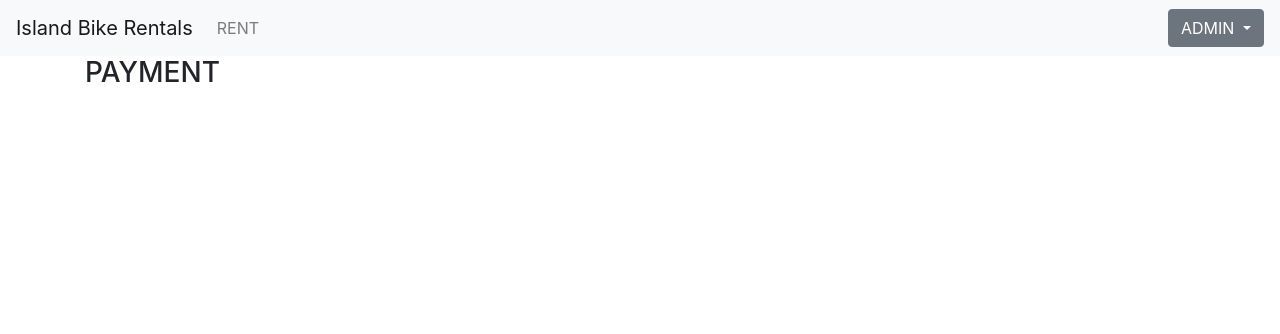
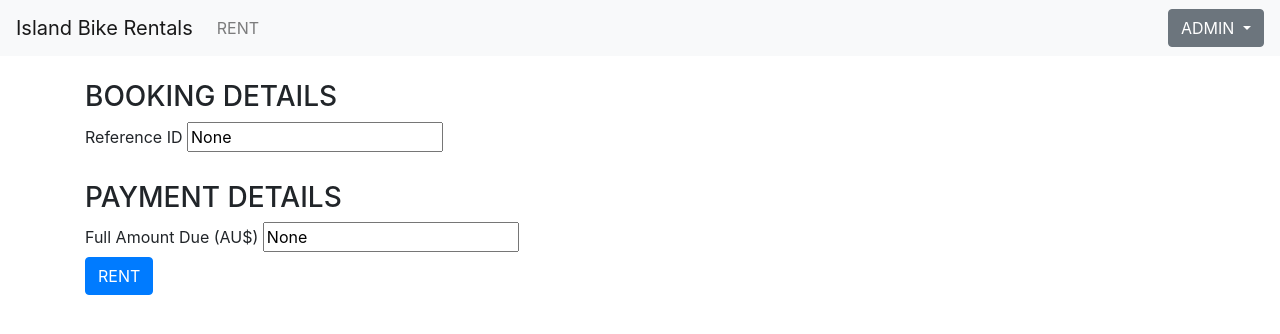
Before and after one commit to rheal3/IslandBikeRentals, a Flask app: page /rent/payment in a window 1280 px wide. Shown: the top 334 px of the page. Run offline with Flask 2, Linux system fonts and the light colour scheme; some libraries are stand-ins or nearby versions.

Commit message:
eod - partially finished payment form

```diff
--- a/src/controllers/rent_controller.py
+++ b/src/controllers/rent_controller.py
@@ -9,64 +9,76 @@
 
 # redirect from "/rent" to "/rent/payment" to "/rent/success"
 
-@rent.route("/", methods=["POST"])
+def total_due(rt, ct):
+    time = int(rt[:2]) - int(ct[:2])
+    print(time)
+    if time == 1:
+        return "20.00"
+    elif time == 2:
+        return "30.00"
+    elif time == 3:
+        return "40.00"
+    else:
+        return "70.00"
+
+
+
+@rent.route("/", methods=["POST", "GET"])
 def booking_create():
     """
     Create a new booking.
     """
-    first_name = request.form.get("first_name")
-    last_name = request.form.get("last_name")
-    num_participants = request.form.get("num_participants")
-    month = request.form.get("month")
-    print(month)
-    day = request.form.get("day")
-    print(day)
-    year = request.form.get("year")
-    print(year)
-    collection_time = request.form.get("collection_time")
-    return_time = request.form.get("return_time")
-    email = request.form.get("email")
-    phone = request.form.get("phone")
+    if request.method == "POST":
+        first_name = request.form.get("first_name")
+        last_name = request.form.get("last_name")
+        num_participants = request.form.get("num_participants")
+        month = request.form.get("month")
+        day = request.form.get("day")
+        year = request.form.get("year")
+        collection_time = request.form.get("collection_time")
+        return_time = request.form.get("return_time")
+        email = request.form.get("email")
+        phone = request.form.get("phone")
 
-    # booking_fields = booking_schema.load(request.json)
+        # booking_fields = booking_schema.load(request.json)
 
-    new_booking = Booking()
-    new_booking.first_name = first_name
-    new_booking.last_name = last_name
-    new_booking.phone = phone
-    new_booking.email = email
-    new_booking.num_participants = num_participants
-    new_booking.booking_date = f"{year}-{month}-{day}"
-    new_booking.collection_time = collection_time
-    new_booking.return_time = return_time
+        new_booking = Booking()
+        new_booking.first_name = first_name
+        new_booking.last_name = last_name
+        new_booking.phone = phone
+        new_booking.email = email
+        new_booking.num_participants = num_participants
+        new_booking.booking_date = f"{year}-{month}-{day}"
+        new_booking.collection_time = collection_time
+        new_booking.return_time = return_time
 
-    db.session.add(new_booking)
-    db.session.commit()
-    # return jsonify(booking_schema.dump(new_booking))
-    return redirect(url_for("rent.new_payment"))
+        db.session.add(new_booking)
+        db.session.commit()
 
-@rent.route("/payment", methods=["POST"])
+        amt_due = total_due(return_time, collection_time)
+
+        return redirect(url_for("rent.booking_payment", amt_due=amt_due, id=new_booking.id))
+    return render_template("rental_form.html")
+
+@rent.route("/payment", methods=["POST", "GET"])
 def booking_payment():
-    payment_fields = payment_schema.load(request.json)
+    if request.method == "POST":
 
-    new_payment = Payment()
-    new_payment.full_amount_due = payment_fields["full_amount_due"]
-    new_payment.upfront_amount_paid = payment_fields["upfront_amount_paid"]
-    new_payment.remainder_due = payment_fields["remainder_due"]
+        # payment_fields = payment_schema.load(request.json)
 
-    db.session.add(new_payment)
-    db.session.commit()
-    return jsonify(payment_schema.dump(new_payment))
-    # return redirect(url_for("rent.booking_success"))
+        new_payment = Payment()
+        new_payment.full_amount_due = float(request.form.get("full_amount_due"))
+        new_payment.upfront_amount_paid = "full"
+        new_payment.remainder_due = 0
+        new_payment.booking_id = request.form.get("booking_id")
+        db.session.add(new_payment)
+        db.session.commit()
+        # return jsonify(payment_schema.dump(new_payment))
+        return redirect(url_for("rent.booking_success"))
+    amt_due = request.args.get("amt_due")
+    id = request.args.get("id")
+    return render_template("payment_form.html", amt_due=amt_due, id=id)
 
 @rent.route("/success", methods=["GET"])
 def booking_success():
     return "SUCCESS"
-
-@rent.route("/", methods=["GET"])
-def new_booking():
-    return render_template("rental_form.html")
-
-@rent.route("/payment", methods=["GET"])
-def new_payment():
-    return render_template("payment_form.html")
--- a/src/models/Booking.py
+++ b/src/models/Booking.py
@@ -12,6 +12,7 @@
     booking_date = db.Column(db.String, nullable=False)
     collection_time = db.Column(db.String, nullable=False)
     return_time = db.Column(db.String, nullable=False)
+    rental_complete = db.Column(db.Boolean, default=False)
 
     payment = db.relationship("Payment", backref="booking", cascade="all, delete")
 
--- a/src/templates/payment_form.html
+++ b/src/templates/payment_form.html
@@ -2,7 +2,98 @@
 
 {% block content %}
     <div>
-        <h3>PAYMENT</h3>
+        <br/>
 
-    </div>
+
+        <form action="{{ url_for('rent.booking_payment') }}" method="POST">
+            <h3>BOOKING DETAILS</h3>
+            <label for="id">Reference ID</label>
+            <input type="text" name="booking_id" id="id" value="{{id}}" readonly>
+            <br/>
+            <br/>
+            <h3>PAYMENT DETAILS</h3>
+            <label for="full_amt_due">Full Amount Due (AU$)</label>
+            <input type="text" name="full_amount_due" id="full_amt_due" value="{{amt_due}}" readonly>
+            <!-- <h4 class="form-control">AU${{amt_due}}</h4> -->
+            <br/>
+            <button type="submit" class="btn btn-primary">RENT</button>
+        </form>
+        <!-- <div>
+            <form action="{{ url_for('rent.booking_payment') }}" method="POST">
+
+                <div class="form-group">
+                    <label for="exampleFormControlInput1">First Name</label>
+                    <input type="text" class="form-control" name="first_name" id="exampleFormControlInput1" placeholder="First Name">
+                    <label for="exampleFormControlInput1">Last Name</label>
+                    <input type="text" class="form-control" name="last_name" id="exampleFormControlInput1" placeholder="Last Name">
+                    <label for="exampleFormControlInput1">Email Address</label>
+                    <input type="email" class="form-control" name="email" id="exampleFormControlInput1" placeholder="name@example.com">
+                    <label for="exampleFormControlInput1">Phone Number</label>
+                    <input type="text" class="form-control" name="phone" id="exampleFormControlInput1" placeholder="00 000 00000">
+                </div>
+
+                <div class="form-group">
+                    <label for="exampleFormControlSelect1">Number Of Participants</label>
+                    <select class="form-control" name="num_participants" id="exampleFormControlSelect1">
+                        {% for i in range(1, 11) %}
+                        <option>{{i}}</option>
+                        {% endfor %}
+                    </select>
+                </div>
+
+                <div class="form-inline">
+                    <label for="exampleFormControlSelect1">Month</label>
+                    <select class="form-control" name="month" id="exampleFormControlSelect1">
+                        {% for i in range(1, 10) %}
+                        <option>0{{i}}</option>
+                        {% endfor %}
+                        {% for i in range(10, 13) %}
+                        <option>{{i}}</option>
+                        {% endfor %}
+                    </select>
+                    <label for="exampleFormControlSelect1">Day</label>
+                    <select class="form-control" name="day" id="exampleFormControlSelect1">
+                        {% for i in range(1, 10) %}
+                        <option>0{{i}}</option>
+                        {% endfor %}
+                        {% for i in range(10, 32) %}
+                        <option>{{i}}</option>
+                        {% endfor %}
+                    </select>
+                    <label for="exampleFormControlSelect1">Year</label>
+                    <select class="form-control" name="year" id="exampleFormControlSelect1">
+                        <option>2021</option>
+                    </select>
+                </div>
+
+                <div class="form-group">
+                    <label for="exampleFormControlSelect1">Collection Time</label>
+                    <select class="form-control" name="collection_time" id="exampleFormControlSelect1">
+                        {% for i in range(8, 10) %}
+                        <option>0{{i}}:00</option>
+                        {% endfor %}
+                        {% for i in range(10, 19) %}
+                        <option>{{i}}:00</option>
+                        {% endfor %}
+                    </select>
+                </div>
+
+                <div class="form-group">
+                    <label for="exampleFormControlSelect1">Return Time</label>
+                    <select class="form-control" name="return_time" id="exampleFormControlSelect1">
+                        {% for i in range(8, 10) %}
+                        <option>0{{i}}:00</option>
+                        {% endfor %}
+                        {% for i in range(10, 19) %}
+                        <option>{{i}}:00</option>
+                        {% endfor %}
+                    </select>
+                </div>
+
+                <button type="submit" class="btn btn-primary">RENT</button>
+            </form>
+            <br/>
+            <a href="/"><button>Cancel</button></a>
+        </div>
+    </div> -->
 {% endblock %}
```
Also changed, not shown: src/controllers/bookings_controller.py (+0 -7 lines).
